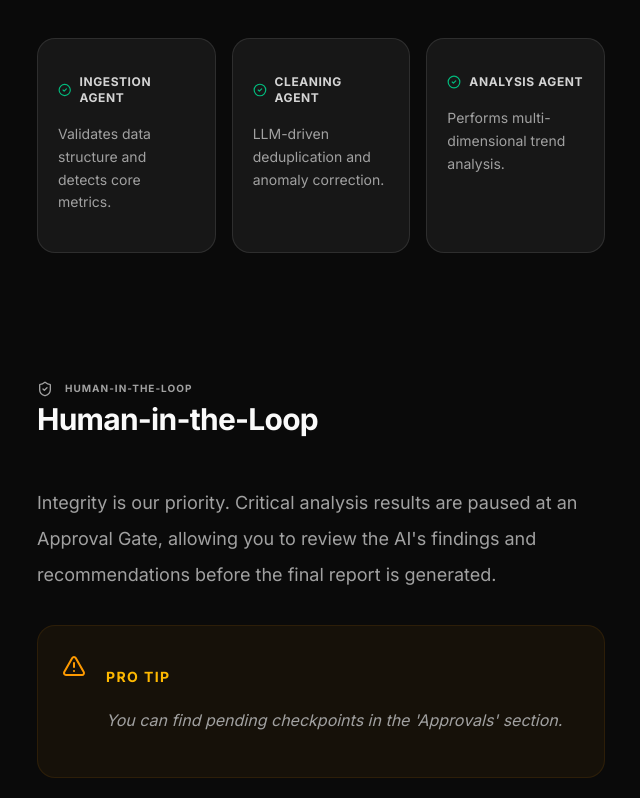
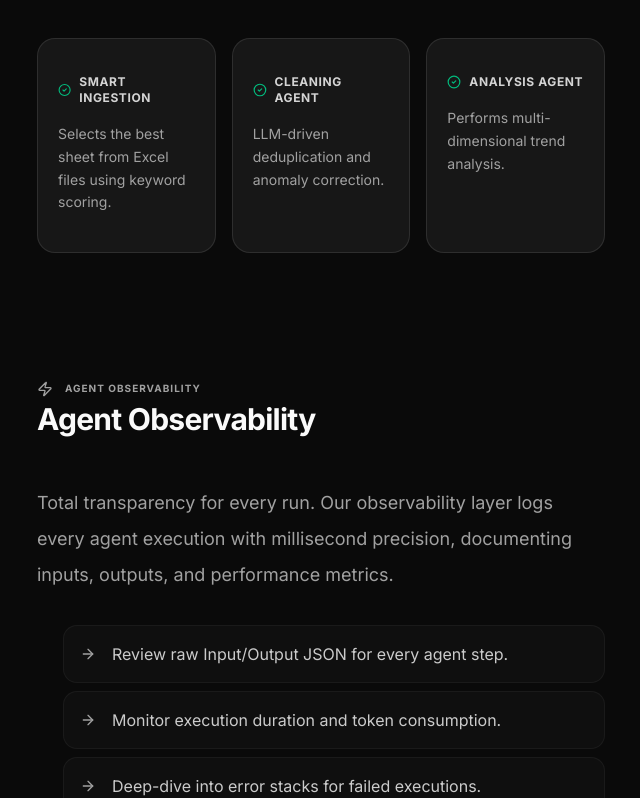
Before and after one commit to Owais573/AI-Operations-Automation, a Next.js app in the folder frontend/: page /documentation in a window 1280 px wide. Shown: the part 1229-2027 px from the top of the page, without its empty margins (611-1251 px from the left). Built offline with nearby package versions, Linux system fonts and the light colour scheme; no server answers.

Commit message:
docs: update in-app documentation and dashboard data guide for multi-sheet/discovery

```diff
--- a/frontend/src/app/documentation/page.tsx
+++ b/frontend/src/app/documentation/page.tsx
@@ -34,9 +34,20 @@ export default function DocumentationPage() {
       icon: Workflow,
       content: "Every automated report starts with a workflow. Our engine triggers a sequence of specialized agents to ensure data integrity and deep analysis:",
       items: [
-        { label: "Ingestion Agent", desc: "Validates data structure and detects core metrics." },
+        { label: "Smart Ingestion", desc: "Selects the best sheet from Excel files using keyword scoring." },
         { label: "Cleaning Agent", desc: "LLM-driven deduplication and anomaly correction." },
         { label: "Analysis Agent", desc: "Performs multi-dimensional trend analysis." }
+      ]
+    },
+    {
+      id: "observability",
+      title: "Agent Observability",
+      icon: Zap,
+      content: "Total transparency for every run. Our observability layer logs every agent execution with millisecond precision, documenting inputs, outputs, and performance metrics.",
+      bullets: [
+        "Review raw Input/Output JSON for every agent step.",
+        "Monitor execution duration and token consumption.",
+        "Deep-dive into error stacks for failed executions."
       ]
     },
     {
--- a/frontend/src/components/file-upload.tsx
+++ b/frontend/src/components/file-upload.tsx
@@ -78,12 +78,12 @@ export function FileUpload({ onUpload, isUploading = false }: FileUploadProps) {
               </ul>
             </div>
             <div className="space-y-2">
-              <p className="font-semibold text-foreground">Automated Processing:</p>
+              <p className="font-semibold text-foreground">Multi-Sheet & Schema:</p>
               <ul className="list-disc list-inside space-y-1">
-                <li><span className="text-foreground">De-duplication:</span> Exact row matches are removed.</li>
-                <li><span className="text-foreground">Smart Fill:</span> Missing numbers filled with median.</li>
-                <li><span className="text-foreground">Outlier Flagging:</span> Anomalies detected via 3x IQR.</li>
-                <li><span className="text-foreground">AI Discovery:</span> Unexpected columns are autonomously analyzed.</li>
+                <li><span className="text-foreground">Smart Selection:</span> High-score sheet selected via keywords (sales, rev, stock).</li>
+                <li><span className="text-foreground">System Fallback:</span> If no keywords match, the first sheet is safely selected.</li>
+                <li><span className="text-foreground">AI Discovery:</span> Unexpected columns are autonomously indexed & analyzed.</li>
+                <li><span className="text-foreground">Deduplication:</span> Exact duplicate records are automatically purged.</li>
               </ul>
             </div>
           </div>
```
